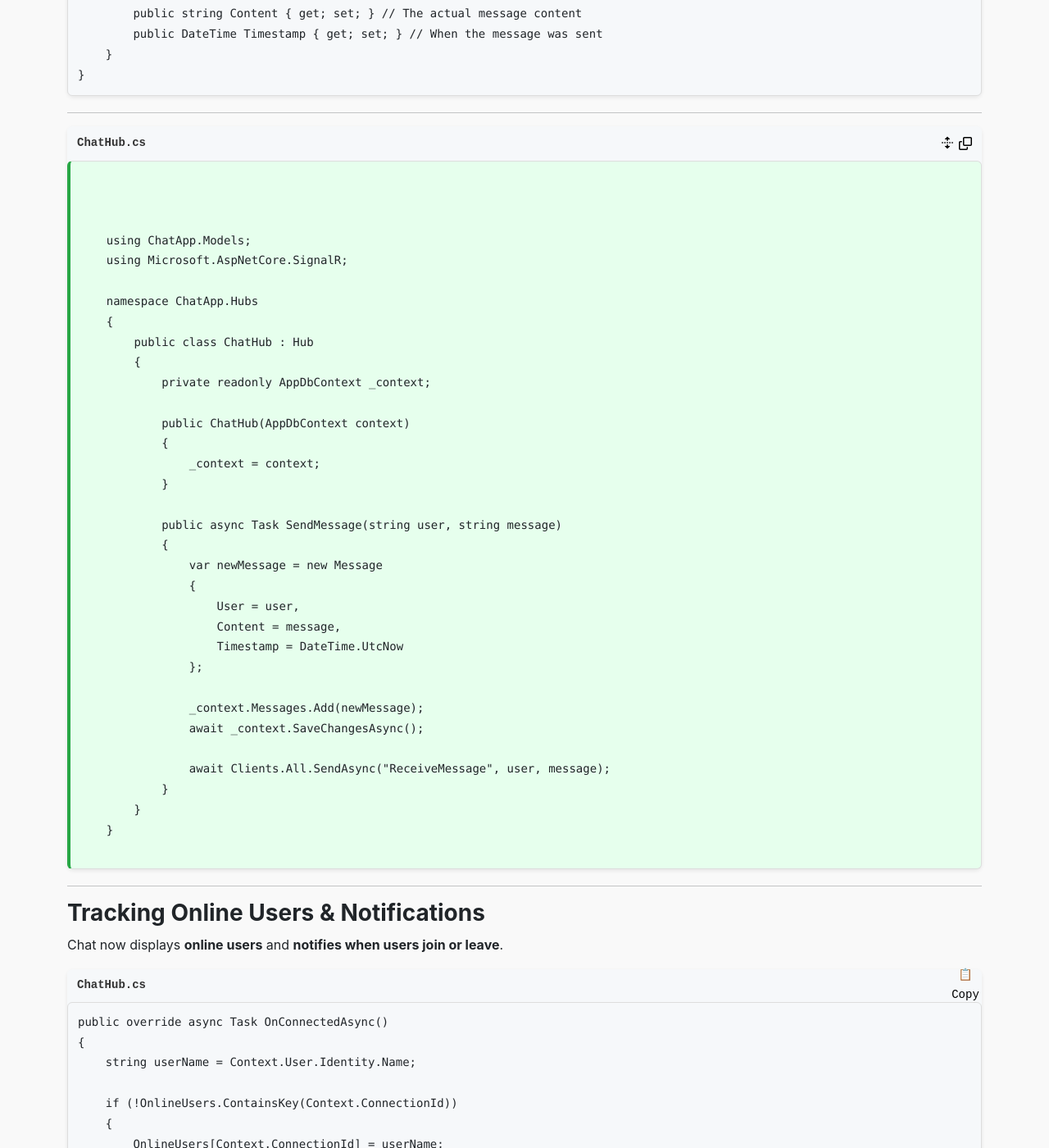
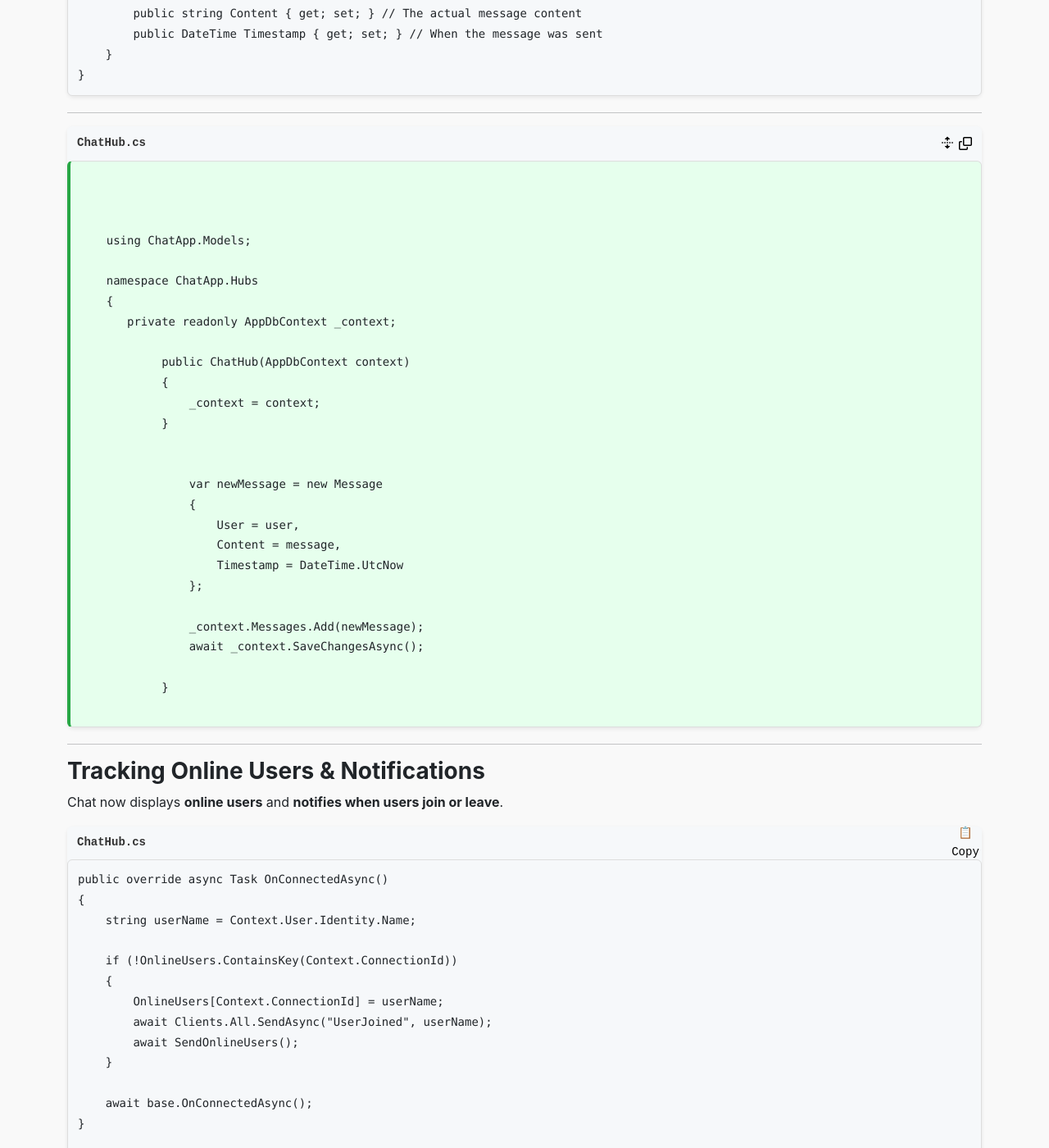
Before and after one commit to JWalshe86/ChatApp, a Jekyll site: the page built from docs/ChatAppPartTwo.md, in a window 1280 px wide and 1400 px high, scrolled down 748 px. Shown: the whole window at 82% size. Built offline with Jekyll 4.4.1, drawn with Linux system fonts in a browser that asks for light colours.

Commit message:
Update ChatAppPartTwo.md

```diff
--- a/docs/ChatAppPartTwo.md
+++ b/docs/ChatAppPartTwo.md
@@ -69,21 +69,17 @@ public class ChatHub : Hub
     <span class="unchanged-code">using Microsoft.AspNetCore.SignalR;</span>
 
     using ChatApp.Models;
-    using Microsoft.AspNetCore.SignalR;
 
     namespace ChatApp.Hubs
     {
-        public class ChatHub : Hub
-        {
-            private readonly AppDbContext _context;
+       private readonly AppDbContext _context;
 
             public ChatHub(AppDbContext context)
             {
                 _context = context;
             }
 
-            public async Task SendMessage(string user, string message)
-            {
+
                 var newMessage = new Message
                 {
                     User = user,
@@ -94,10 +90,7 @@ public class ChatHub : Hub
                 _context.Messages.Add(newMessage);
                 await _context.SaveChangesAsync();
 
-                await Clients.All.SendAsync("ReceiveMessage", user, message);
             }
-        }
-    }
 </code>
 </pre>
 
```
